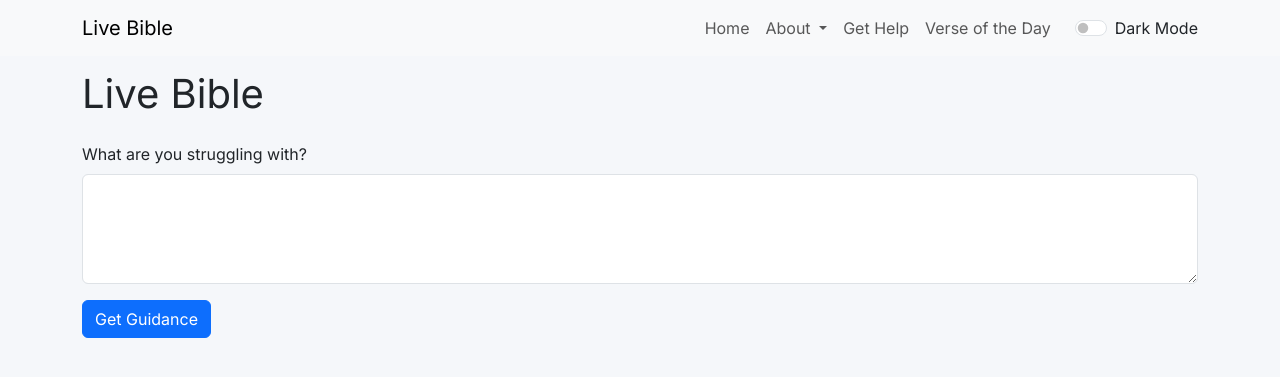
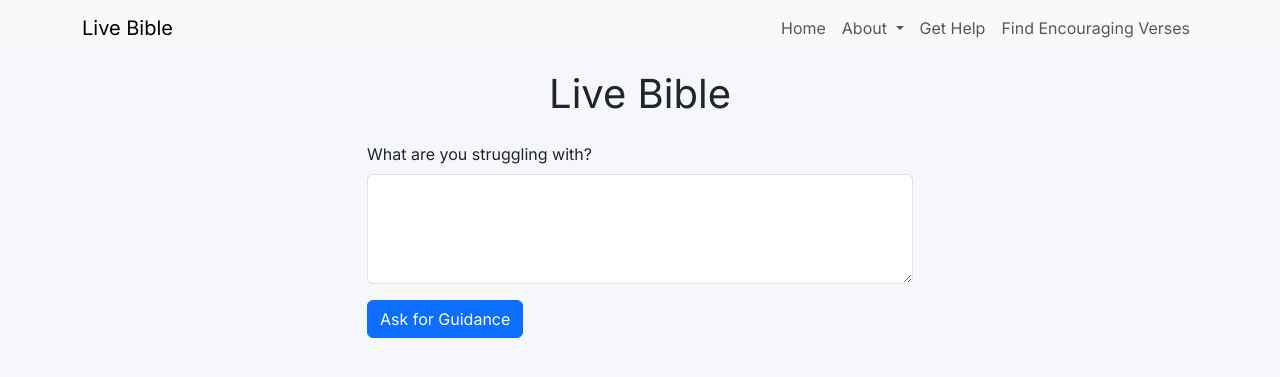
Before and after one commit to WarnerU22/LiveBible, a Flask app: page / in a window 1280 px wide. Shown: the top 377 px of the page. Run offline with Flask 3, Linux system fonts and the light colour scheme.

Commit message:
Replace daily verse with verse search and update layout

```diff
--- a/main.py
+++ b/main.py
@@ -49,25 +49,36 @@ def help_page():
     return render_template("help.html")
 
 
-@app.route("/verse")
-def verse():
-    verses = [
-        {
-            "text": "For God so loved the world, that he gave his only Son (John 3:16)",
-            "meaning": "God's love is sacrificial and available to everyone. Embrace this love and share it with others."
-        },
-        {
-            "text": "The LORD is my shepherd; I shall not want (Psalm 23:1)",
-            "meaning": "Trust that God will guide and provide for you, even when life feels uncertain."
-        },
-        {
-            "text": "I can do all things through Christ who strengthens me (Philippians 4:13)",
-            "meaning": "With Christ's help you can face any challenge that comes your way."
-        },
-    ]
-    import random
-    selection = random.choice(verses)
-    return render_template("verse.html", verse=selection["text"], meaning=selection["meaning"])
+@app.route("/verses", methods=["GET", "POST"])
+def verses():
+    """Return encouraging verses based on a user supplied topic."""
+    results = ""
+    topic = ""
+    if request.method == "POST":
+        topic = request.form["topic"]
+
+        messages = [
+            {
+                "role": "system",
+                "content": (
+                    "Provide three short Bible verses with references that speak to "
+                    "the given topic. Keep the tone uplifting and return them in "
+                    "bullet form."
+                ),
+            },
+            {"role": "user", "content": topic},
+        ]
+
+        try:
+            response = openai.ChatCompletion.create(
+                model="gpt-3.5-turbo",
+                messages=messages,
+            )
+            results = response["choices"][0]["message"]["content"].strip()
+        except Exception as e:
+            results = f"❌ Error: {e}"
+
+    return render_template("verses.html", topic=topic, results=results)
 
 if __name__ == "__main__":
     app.run(debug=True)
--- a/templates/base.html
+++ b/templates/base.html
@@ -5,6 +5,7 @@
     <meta charset="UTF-8">
     <meta name="viewport" content="width=device-width, initial-scale=1">
     <link href="https://cdn.jsdelivr.net/npm/bootstrap@5.3.0/dist/css/bootstrap.min.css" rel="stylesheet">
+    <link rel="stylesheet" href="https://cdnjs.cloudflare.com/ajax/libs/font-awesome/6.4.0/css/all.min.css">
     <link rel="preconnect" href="https://fonts.googleapis.com">
     <link rel="preconnect" href="https://fonts.gstatic.com" crossorigin>
     <link href="https://fonts.googleapis.com/css2?family=Inter:wght@400;600&display=swap" rel="stylesheet">
@@ -20,21 +21,6 @@
             background-color: #fff;
             border-left: 5px solid #0d6efd;
             white-space: pre-wrap;
-        }
-        .dark-mode {
-            background-color: #121212;
-            color: #f8f9fa;
-        }
-        .dark-mode .navbar {
-            background-color: #343a40 !important;
-        }
-        .dark-mode .nav-link,
-        .dark-mode .navbar-brand {
-            color: #f8f9fa !important;
-        }
-        .dark-mode .response-box {
-            background-color: #1e1e1e;
-            border-left-color: #0d6efd;
         }
     </style>
 </head>
@@ -63,13 +49,7 @@
           <a class="nav-link" href="/help">Get Help</a>
         </li>
         <li class="nav-item">
-          <a class="nav-link" href="/verse">Verse of the Day</a>
-        </li>
-        <li class="nav-item d-flex align-items-center ms-lg-3">
-          <div class="form-check form-switch m-0">
-            <input class="form-check-input" type="checkbox" role="switch" id="themeToggle">
-            <label class="form-check-label" for="themeToggle" id="themeLabel">Dark Mode</label>
-          </div>
+          <a class="nav-link" href="/verses">Find Encouraging Verses</a>
         </li>
       </ul>
     </div>
@@ -79,15 +59,5 @@
     {% block content %}{% endblock %}
 </div>
 <script src="https://cdn.jsdelivr.net/npm/bootstrap@5.3.0/dist/js/bootstrap.bundle.min.js"></script>
-<script>
-  const toggle = document.getElementById('themeToggle');
-  const label = document.getElementById('themeLabel');
-  if (toggle) {
-    toggle.addEventListener('change', () => {
-      document.body.classList.toggle('dark-mode');
-      label.textContent = document.body.classList.contains('dark-mode') ? 'Light Mode' : 'Dark Mode';
-    });
-  }
-</script>
 </body>
 </html>
--- a/templates/contact.html
+++ b/templates/contact.html
@@ -3,7 +3,7 @@
 <h1 class="mb-4">Contact Us</h1>
 <p class="lead">Feel free to reach out anytime!</p>
 <ul class="list-unstyled">
-    <li><strong>Email:</strong> your.email@example.com</li>
-    <li><strong>Instagram:</strong> @yourhandle</li>
+    <li><i class="fa-solid fa-envelope me-2"></i><a href="mailto:asklivebible@gmail.com">asklivebible@gmail.com</a></li>
+    <li><i class="fa-brands fa-instagram me-2"></i><a href="https://instagram.com/live.bible" target="_blank">@live.bible</a></li>
 </ul>
 {% endblock %}
--- a/templates/index.html
+++ b/templates/index.html
@@ -1,13 +1,17 @@
 {% extends "base.html" %}
 {% block content %}
-<h1 class="mb-4">Live Bible</h1>
-<form method="post">
-    <div class="mb-3">
-        <label for="prompt" class="form-label">What are you struggling with?</label>
-        <textarea id="prompt" name="prompt" rows="4" class="form-control" required></textarea>
+<h1 class="mb-4 text-center">Live Bible</h1>
+<div class="row justify-content-center">
+    <div class="col-md-8 col-lg-6">
+        <form method="post">
+            <div class="mb-3">
+                <label for="prompt" class="form-label">What are you struggling with?</label>
+                <textarea id="prompt" name="prompt" rows="4" class="form-control" required></textarea>
+            </div>
+            <button type="submit" class="btn btn-primary">Ask for Guidance</button>
+        </form>
     </div>
-    <button type="submit" class="btn btn-primary">Get Guidance</button>
-</form>
+</div>
 {% if response %}
     <div class="response-box mt-4">
         {{ response }}
```
Also changed, not shown: templates/verse.html (deleted, +0 -8 lines), templates/verses.html (added, +16 -0 lines).
